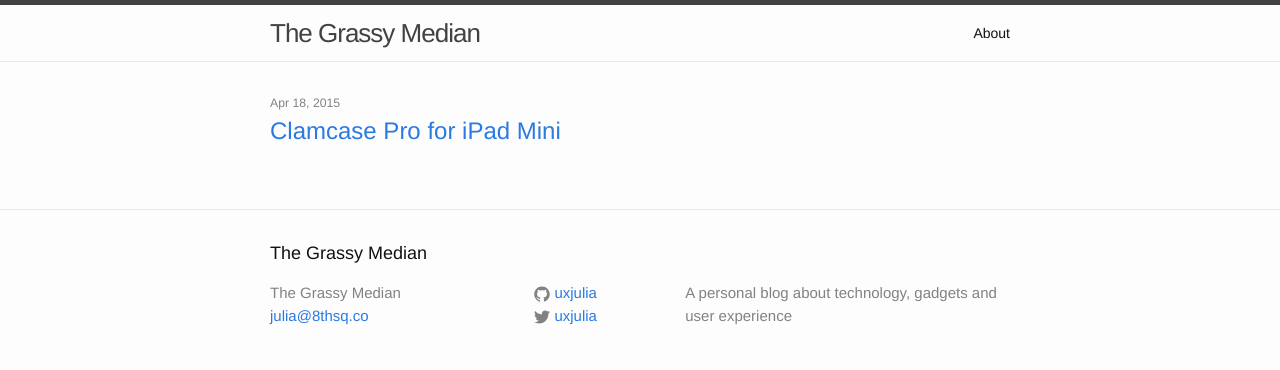
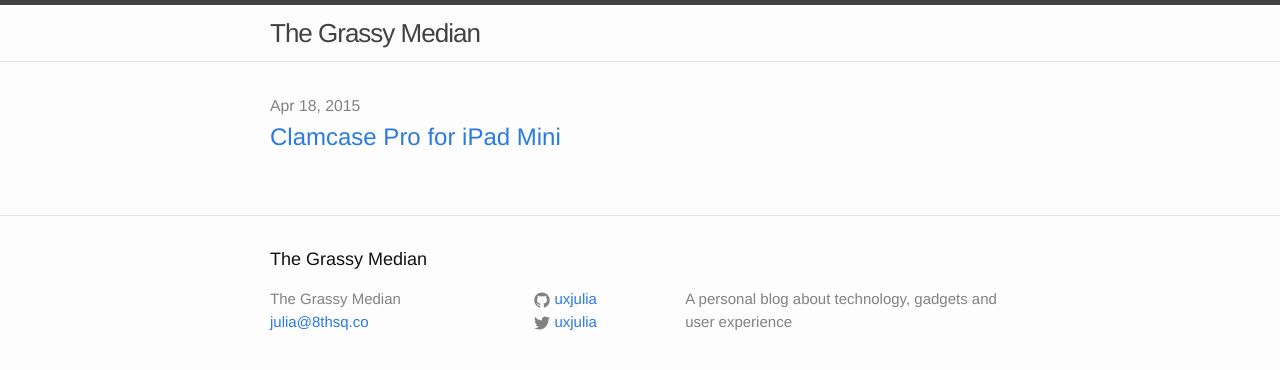
Before and after one commit to uxjulia/jekyll-blog, a Jekyll site: the page built from index.html, in a window 1280 px wide. Shown: the top 370 px of the page. Built offline with Jekyll 4.4.1, drawn with Linux system fonts in a browser that asks for light colours.

Commit message:
changed default font and removed about page

```diff
--- a/css/main.scss
+++ b/css/main.scss
@@ -6,8 +6,8 @@
 
 
 // Our variables
-$base-font-family: "garamond-premier-pro-display", Helvetica, Arial, sans-serif;
-$base-font-size:   14px;
+$base-font-family: "adobe-garamond-pro", Helvetica, Arial, sans-serif;
+$base-font-size:   18px;
 $small-font-size:  $base-font-size * 0.875;
 $base-line-height: 1.5;
 
```
Also changed, not shown: about.md (deleted, +0 -11 lines), 5 other files.
